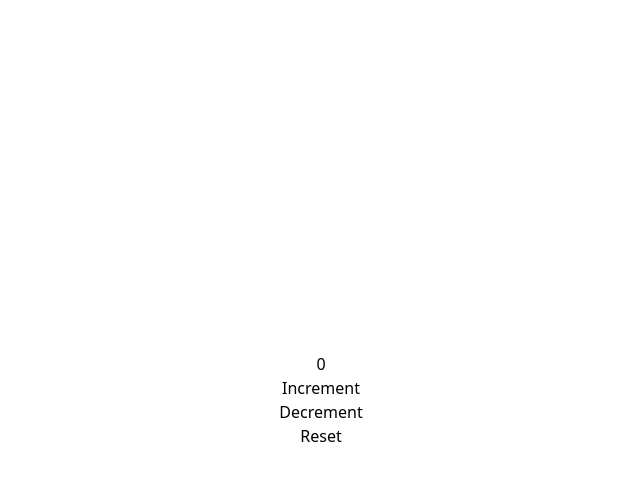
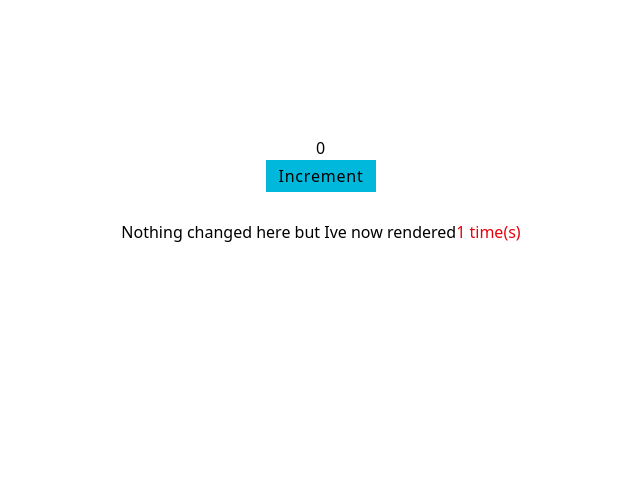
Before and after one commit to TarunByte/reactV19, a React (Vite) app: page / in a window 1280 px wide. Shown: the top 480 px of the page, without its empty margins (319-959 px from the left). Built offline with nearby package versions, Linux system fonts and the light colour scheme.

Commit message:
React.memo() Prevents Unecessary Re-Renders

```diff
--- a/src/App.jsx
+++ b/src/App.jsx
@@ -1,9 +1,9 @@
-import { ReducerComp } from "./components/hooks/UseReducer";
+import { ReactMemo } from "./components/hooks/Memo/ReactMemo";
 
 export const App = () => {
   return (
     <>
-      <ReducerComp />
+      <ReactMemo />
     </>
   );
 };
--- /dev/null
+++ b/src/components/hooks/Memo/MemoCount.jsx
@@ -0,0 +1,17 @@
+import { memo, useRef } from "react";
+
+export const Counts = memo(() => {
+  const renderCount = useRef(0);
+  console.log(renderCount);
+
+  return (
+    <div className="mt-3 font-display text-center">
+      <p className="">
+        Nothing changed here but Ive now rendered
+        <span className="text-red-600">{renderCount.current++} time(s)</span>
+      </p>
+    </div>
+  );
+});
+
+// export default memo(Counts);
--- /dev/null
+++ b/src/components/hooks/Memo/ReactMemo.jsx
@@ -0,0 +1,21 @@
+import { useState } from "react";
+import { Counts } from "./MemoCount";
+// import { Counts } from "./MemoCount";
+
+export const ReactMemo = () => {
+  const [count, setCount] = useState(0);
+  return (
+    <>
+      <div className="p-4 h-52 font-display tracking-wider flex flex-col justify-end items-center">
+        <h1>{count}</h1>
+        <button
+          className="btn bg-cyan-500 py-1 px-3"
+          onClick={() => setCount((prev) => prev + 1)}
+        >
+          Increment
+        </button>
+      </div>
+      <Counts />
+    </>
+  );
+};
```
